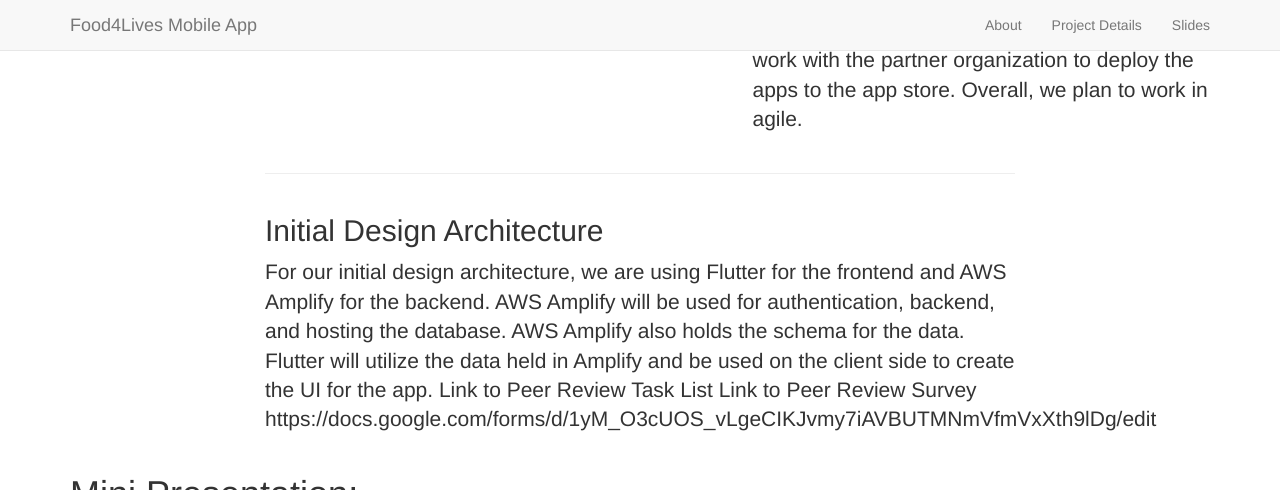
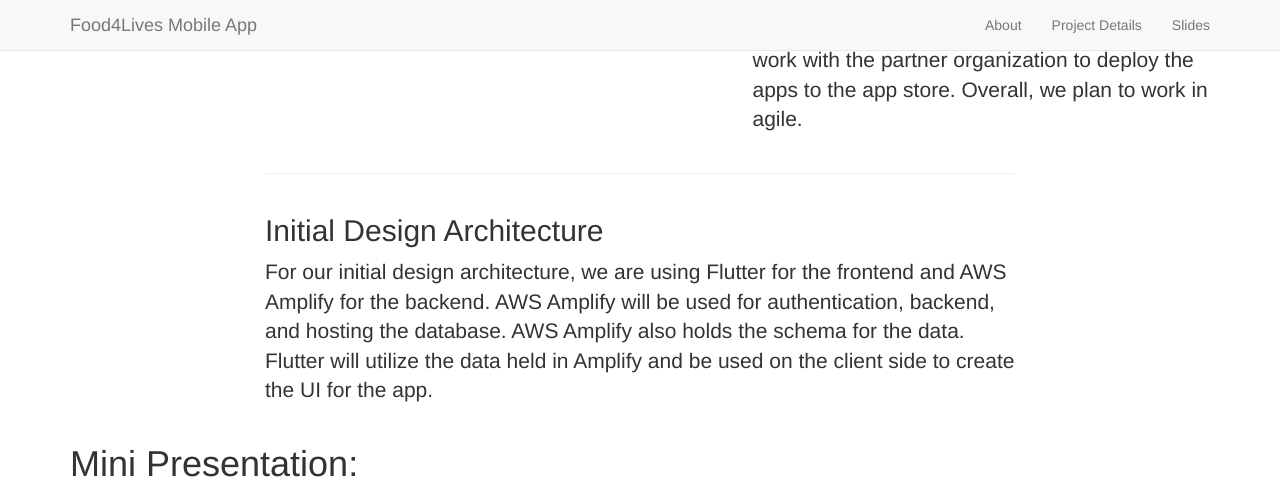
Before and after one commit to food4lives/food4lives.github.io, a Jekyll site: the page built from _posts/2021-02-09-moreabout.markdown, in a window 1280 px wide and 900 px high, scrolled down 3432 px, cut to the strip 0-490 px from the top of the window. Built offline with Jekyll 4.4.1, drawn with Linux system fonts in a browser that asks for light colours; nearby versions of some CDN libraries; library files that are not in the unit come from our copies.

Commit message:
Update 2021-02-15-initialdesign.markdown

```diff
--- a/_posts/2021-02-15-initialdesign.markdown
+++ b/_posts/2021-02-15-initialdesign.markdown
@@ -6,9 +6,3 @@
 description: |
 ---
 For our initial design architecture, we are using Flutter for the frontend and AWS Amplify for the backend. AWS Amplify will be used for authentication, backend, and hosting the database. AWS Amplify also holds the schema for the data. Flutter will utilize the data held in Amplify and be used on the client side to create the UI for the app.
-
-Link to Peer Review Task List
-
-
-Link to Peer Review Survey
-https://docs.google.com/forms/d/1yM_O3cUOS_vLgeCIKJvmy7iAVBUTMNmVfmVxXth9lDg/edit
```
